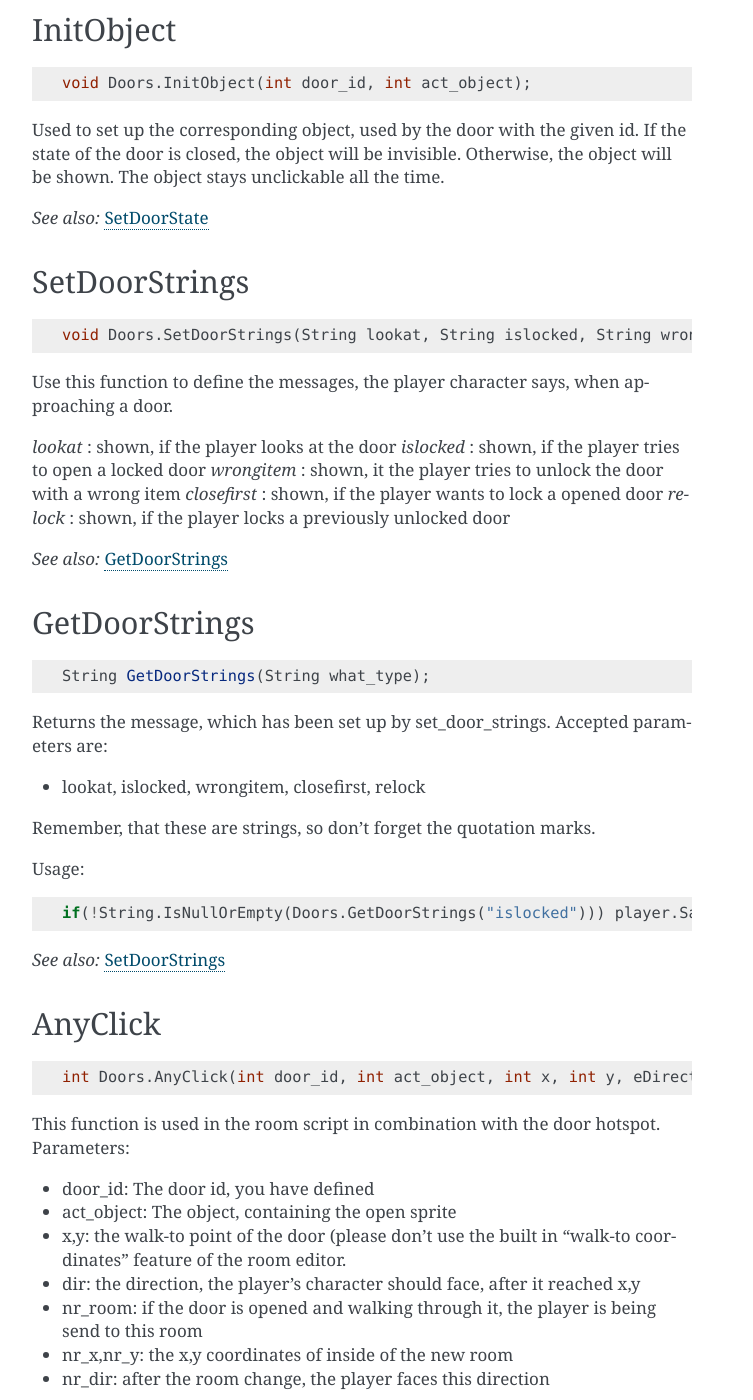
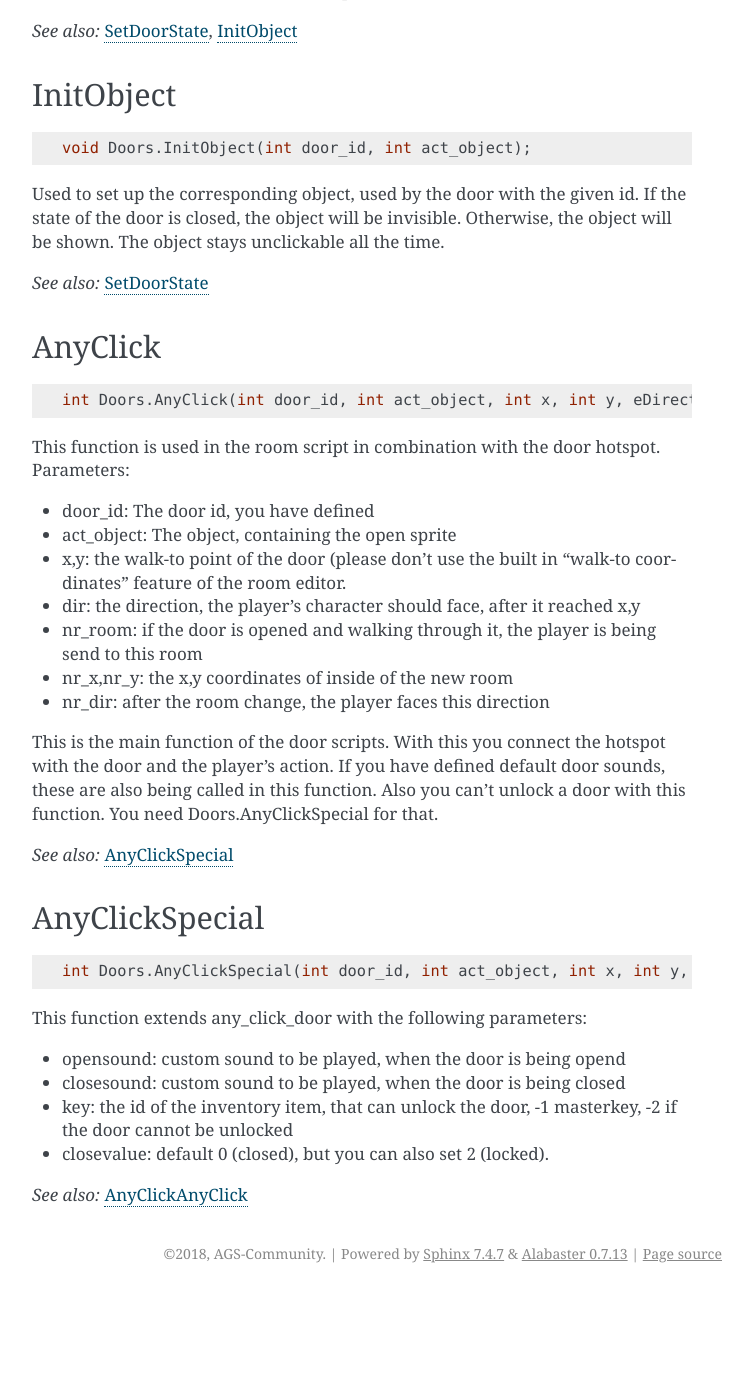
Before and after one commit to dkrey/ags_tumbleweed, a Sphinx documentation site: the page built from doc/9verb_door.rst, in a window 1280 px wide and 1400 px high, scrolled down 1532 px. Shown: the whole window, without its empty margins (388-1141 px from the left). Built offline with Sphinx 7.4.7, drawn with Linux system fonts in a browser that asks for light colours; after the commit the page ends 2825 px from its top, so only the background shows below that; some of the changed text lies outside the part shown.

Commit message:
Updated the manual to reflect the latest changes

```diff
--- a/doc/9verb_changes.rst
+++ b/doc/9verb_changes.rst
@@ -42,8 +42,4 @@ Continue reading if you plan to upgrade your project to this template.
 
 Legacy Layer
 ============
-What is this module you might ask? Well it here to make the task of upgrading your projects a little easier.
-
-It is a wrapper that enables you to call functions inside the verbs struct without the need of actually putting Verbs. in front of every funtion.
-
-Imagine you have dozens of room scripts, all using MovePlayer. You would now have to turn them into Verbs.MovePlayer. But if you use the legacy layer, you don't need to change your code at all. Inside this module, there already is a function called 'MovePlayer' which then calls 'Verbs.MovePlayer'.
+I decided to remove this feature as most people prefer not to switch the template in the middle of a project.
--- a/doc/9verb_door.rst
+++ b/doc/9verb_door.rst
@@ -5,8 +5,6 @@ Door functions
 :ref:`SetDoorState <SetDoorState>`
 :ref:`GetDoorState <GetDoorState>`
 :ref:`InitObject <InitObject>`
-:ref:`SetDoorStrings <SetDoorStrings>`
-:ref:`GetDoorStrings <GetDoorStrings>`
 :ref:`AnyClick <AnyClick>`
 :ref:`AnyClickSpecial <AnyClickSpecial>`
 
@@ -115,64 +115,6 @@ Otherwise, the object will be shown. The object stays unclickable all the time.
 :ref:`SetDoorState <SetDoorState>`
 
 
-.. _SetDoorStrings:
-
-.. index::
-	SetDoorStrings
-
-SetDoorStrings
-----------------
-
-::
-
-	void Doors.SetDoorStrings(String lookat, String islocked, String wrongitem, String closefirst, String unlock, String relock);
-
-Use this function to define the messages, the player character says, when approaching a door.
-
-*lookat*
-: shown, if the player looks at the door
-*islocked*
-: shown, if the player tries to open a locked door
-*wrongitem*
-: shown, it the player tries to unlock the door with a wrong item
-*closefirst*
-: shown, if the player wants to lock a opened door
-*relock*
-: shown, if the player locks a previously unlocked door
-
-*See also:*
-:ref:`GetDoorStrings <GetDoorStrings>`
-
-
-
-.. _GetDoorStrings:
-
-.. index::
-	GetDoorStrings
-
-GetDoorStrings
-----------------
-
-::
-
-	String GetDoorStrings(String what_type);
-
-Returns the message, which has been set up by set_door_strings. Accepted parameters are:
-
-* lookat, islocked, wrongitem, closefirst, relock
-
-Remember, that these are strings, so don't forget the quotation marks.
-
-Usage:
-
-::
-
-	if(!String.IsNullOrEmpty(Doors.GetDoorStrings("islocked"))) player.Say(Doors.GetDoorStrings("islocked"));
-
-*See also:*
-:ref:`SetDoorStrings <SetDoorStrings>`
-
-
 .. _AnyClick:
 
 .. index::
--- a/doc/9verb_helper.rst
+++ b/doc/9verb_helper.rst
@@ -185,7 +185,7 @@ Unhandled Events
 
 In order to give a the player a feedback for actions the author hasn't thought of, unhandled events come into play.
 With a single function, you can achieve something like "That doesn't work" or "I can't pull that",
-which makes a game much more authentic and alive.
+which makes a game much more authentic and alive. The messages itself are defined outside of this function, initially in the TemplateSettings.asc
 
 
 .. _Unhandled:
--- a/doc/9verb_intro.rst
+++ b/doc/9verb_intro.rst
@@ -6,6 +6,9 @@ Introduction
 *Tumbleweed Verbs*
 is a template that allows you to recreate those classic SCUMM games,
 as well as the modern iteration Thimbleweed Park(tm) by Terrible Toybox, Inc.
+
+Setting up the template with all your custom graphics and colors has been simplified a lot. All settings are grouped in the submodule TemplateSettings.asc.
+There is no need anymore for digging around in the single modules. The messages for unhandled events are defined in the TemplateSettings modules as well.
 
 If you like to create a game with this template, you have to re-think some concepts you use when creating a game with AGS.
 
@@ -179,7 +182,7 @@ Language & Translation
 
 Currently the GUI supports German, French, Spanish, Portuguese and Dutch. If you like to help translating this template, please drop me a PM at the AGS Forums.
 
-If you like to create your game in a different language than english, you need to set it up. At guiscript.asc you'll find the line:
+If you like to create your game in a different language than english, you need to set it up. In the TemplateSettings.asc module you'll find the line:
 
 ::
 
--- a/doc/conf.py
+++ b/doc/conf.py
@@ -46,7 +46,7 @@ master_doc = 'index'
 
 # General information about the project.
 project = u'Tumbleweed Verbs'
-copyright = u'2017, AGS-Community'
+copyright = u'2018, AGS-Community'
 author = u'AGS-Community'
 
 # The version info for the project you're documenting, acts as replacement for
```
Also changed, not shown: other parts of doc/9verb_door.rst (+2 -0 lines), doc/9verb_extension.rst (line endings or trailing spaces).
